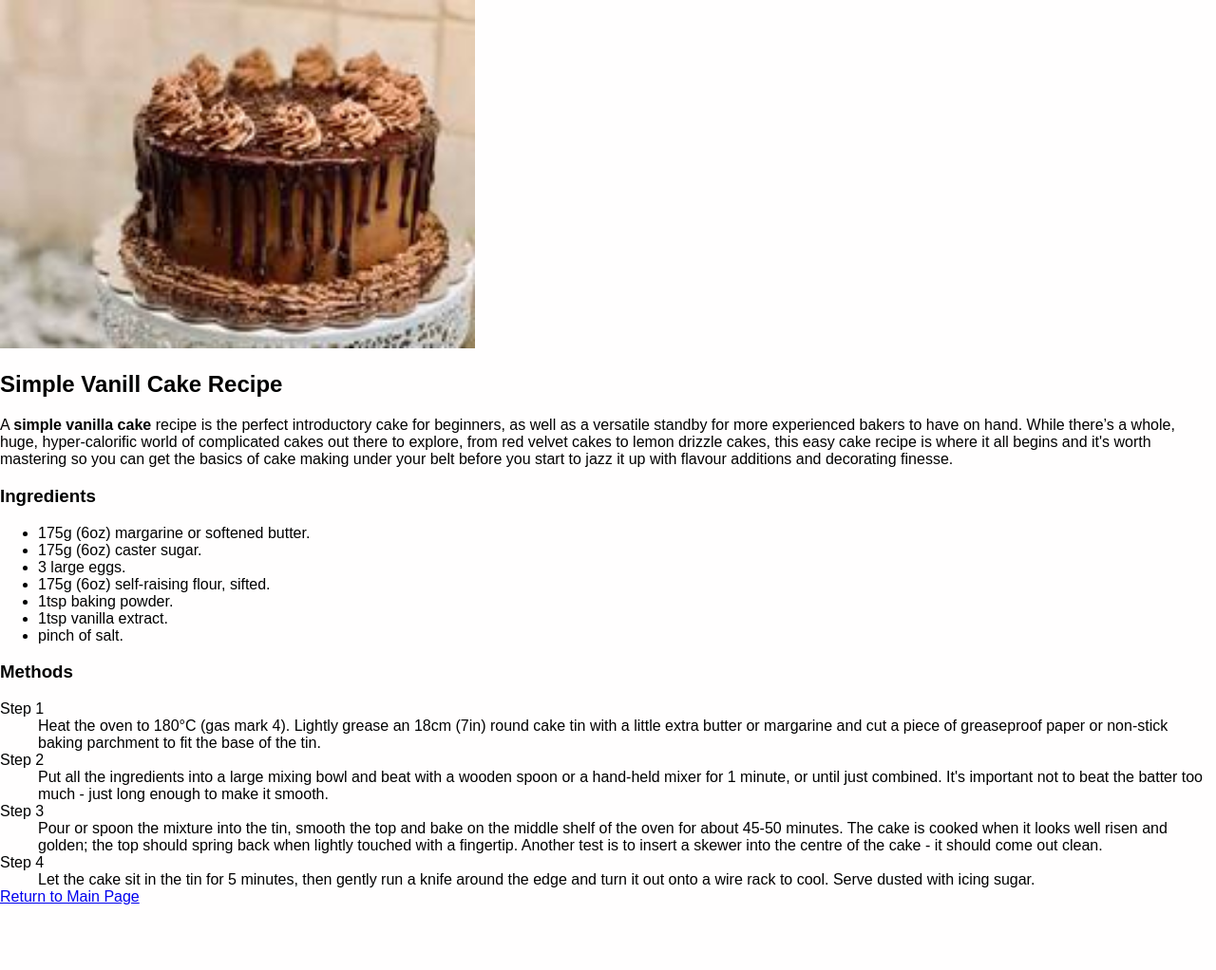
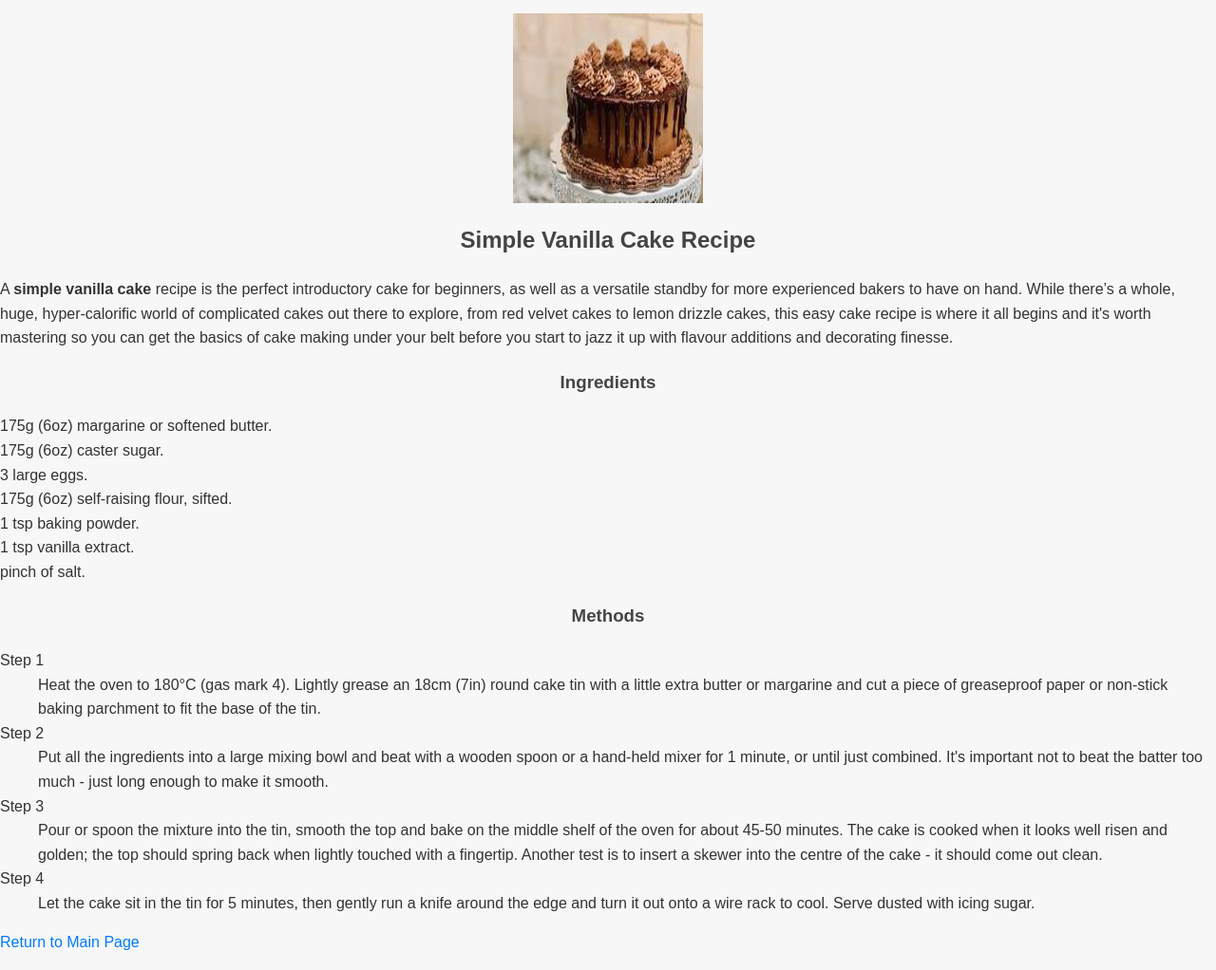
Before and after one commit to Sly-ai/Odin-Recipes, a plain HTML site: page recipes/Cakes.html in a window 1280 px wide. Shown: the part 80-1102 px from the top of the page at 95% size. Before the commit the page ends 1034 px from the top, so only its background shows below. Drawn offline with Linux system fonts and the light colour scheme.

Commit message:
Added formating and better sturcture to the code

```diff
--- a/recipes/Cakes.html
+++ b/recipes/Cakes.html
@@ -1,63 +1,101 @@
 <!DOCTYPE html>
 <html lang="en">
+
 <head>
     <meta charset="UTF-8">
     <meta http-equiv="X-UA-Compatible" content="IE=edge">
     <meta name="viewport" content="width=device-width, initial-scale=1.0">
-        <title>Cake recipe</title>
-        <link rel="StyleSheet" type="text/CSS" href="../Odin-Recipes/StyleSheet/style.CSS" />
+    <title>Chocolate Cake Recipe</title>
+    <link rel="stylesheet" type="text/css" href="../Odin-Recipes/StyleSheet/style.css">
+    <style>
+        /* Add your custom styles here */
+        body {
+            font-family: Arial, sans-serif;
+            margin: 0;
+            padding: 0;
+            background-color: #f7f7f7;
+            color: #333;
+            line-height: 1.6;
+        }
+
+        /* Customize styles for specific elements */
+        h1,
+        h2,
+        h3 {
+            color: #444;
+            text-align: center;
+        }
+
+        img {
+            display: block;
+            margin: 0 auto;
+            max-width: 100%;
+            height: auto;
+        }
+
+        ul,
+        ol {
+            list-style: none;
+            padding: 0;
+        }
+
+        a {
+            color: #007bff;
+            text-decoration: none;
+        }
+
+        a:hover {
+            text-decoration: underline;
+        }
+
+        /* Add more styles as needed */
+    </style>
 </head>
+
 <body>
-        <H1>Chocolate Cake</H1>
+    <h1>Chocolate Cake</h1>
 
-        <img src="../Recipe Images/Choco Cake.jpeg" alt="A picture of a torta
-            Chocolate Cake" style="width: 500px;">
+    <img src="../Recipe Images/Choco Cake.jpeg" alt="A picture of a chocolate cake" style="width:200px;height:200px;">
 
-        <h2>Simple Vanill Cake Recipe</h2>
-        <p>A <strong>simple vanilla cake</strong> recipe is the perfect
-            introductory cake for beginners, as well as a versatile standby for
-            more experienced bakers to have on hand. While there’s a whole,
-            huge, hyper-calorific world of complicated cakes out there to
-            explore, from red velvet cakes to lemon drizzle cakes, this easy
-            cake recipe is where it all begins and it's worth mastering so you
-            can get the basics of cake making under your belt before you start
-            to jazz it up with flavour additions and decorating finesse.</p>
+    <h2>Simple Vanilla Cake Recipe</h2>
+    <p>A <strong>simple vanilla cake</strong> recipe is the perfect introductory cake for beginners, as well as a
+        versatile standby for more experienced bakers to have on hand. While there’s a whole, huge, hyper-calorific
+        world of complicated cakes out there to explore, from red velvet cakes to lemon drizzle cakes, this easy cake
+        recipe is where it all begins and it's worth mastering so you can get the basics of cake making under your belt
+        before you start to jazz it up with flavour additions and decorating finesse.</p>
+
     <h3>Ingredients</h3>
-
     <ul>
-                <li>175g (6oz) margarine or softened butter. </li>
+        <li>175g (6oz) margarine or softened butter.</li>
         <li>175g (6oz) caster sugar.</li>
         <li>3 large eggs.</li>
         <li>175g (6oz) self-raising flour, sifted.</li>
-                <li>1tsp baking powder. </li>
-                <li>1tsp vanilla extract.</li>
+        <li>1 tsp baking powder.</li>
+        <li>1 tsp vanilla extract.</li>
         <li>pinch of salt.</li>
     </ul>
-        <h3> Methods</h3>
-        <dt>Step 1 </dt>
-        <dd>Heat the oven to 180°C (gas mark 4). Lightly grease an 18cm (7in)
-            round cake tin with a little extra butter or margarine and cut a
-            piece of greaseproof paper or non-stick baking parchment to fit the
-            base of the tin.</dd>
+
+    <h3>Methods</h3>
+    <dl>
+        <dt>Step 1</dt>
+        <dd>Heat the oven to 180°C (gas mark 4). Lightly grease an 18cm (7in) round cake tin with a little extra butter
+            or margarine and cut a piece of greaseproof paper or non-stick baking parchment to fit the base of the tin.
+        </dd>
         <dt>Step 2</dt>
-        <dd>Put all the ingredients into a large mixing bowl and beat with a
-            wooden spoon or a hand-held mixer for 1 minute, or until just
-            combined. It's important not to beat the batter too much - just long
-            enough to make it smooth.</dd>
+        <dd>Put all the ingredients into a large mixing bowl and beat with a wooden spoon or a hand-held mixer for 1
+            minute, or until just combined. It's important not to beat the batter too much - just long enough to make it
+            smooth.</dd>
         <dt>Step 3</dt>
-        <dd>Pour or spoon the mixture into the tin, smooth the top and bake on
-            the middle shelf of the oven for about 45-50 minutes. The cake is
-            cooked when it looks well risen and golden; the top should spring
-            back when lightly touched with a fingertip. Another test is to
-            insert a skewer into the centre of the cake - it should come out
-            clean.</dd>
+        <dd>Pour or spoon the mixture into the tin, smooth the top and bake on the middle shelf of the oven for about
+            45-50 minutes. The cake is cooked when it looks well risen and golden; the top should spring back when
+            lightly touched with a fingertip. Another test is to insert a skewer into the centre of the cake - it should
+            come out clean.</dd>
         <dt>Step 4</dt>
-        <dd>Let the cake sit in the tin for 5 minutes, then gently run a knife
-            around the edge and turn it out onto a wire rack to cool. Serve
-            dusted with icing sugar.</dd>
+        <dd>Let the cake sit in the tin for 5 minutes, then gently run a knife around the edge and turn it out onto a
+            wire rack to cool. Serve dusted with icing sugar.</dd>
+    </dl>
 
-        <a href="../index.html">Return to Main Page</a>
-
+    <p><a href="../index.html">Return to Main Page</a></p>
 </body>
 
 </html>
```
Also changed, not shown: index.html (+12 -9 lines), recipes/Recipe List.html (added, +85 -0 lines), recipes/lasagna.html (+62 -26 lines). Lines whose indentation alone changed are shown as unchanged.
